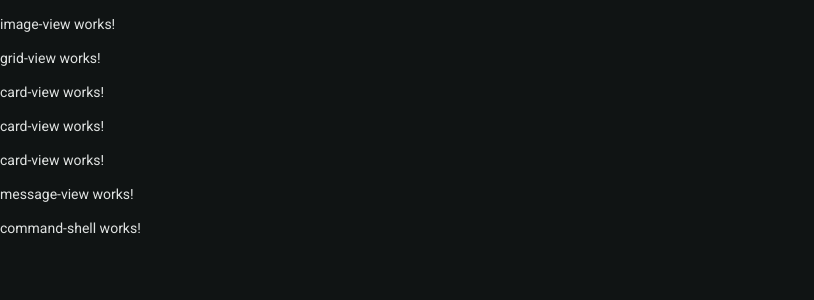
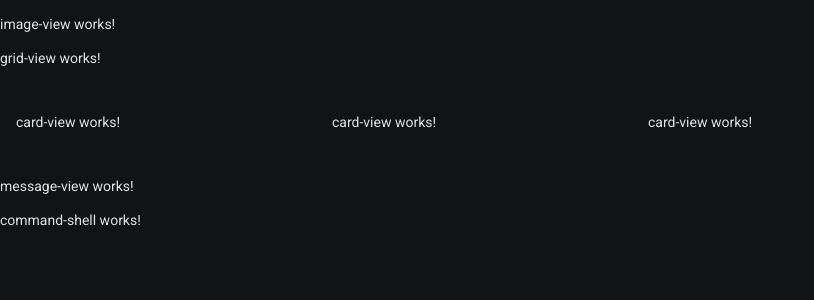
Before and after one commit to activesyntax/imperabook, an Angular app in the folder frontend/: page / in a window 1280 px wide. Shown: the top 300 px of the page, without its empty margins (0-814 px from the left). Built offline with nearby package versions, Linux system fonts and the light colour scheme.

Commit message:
grid-view displays childredn

```diff
--- a/frontend/src/app/layout/workspace/views/grid-view/grid-view.html
+++ b/frontend/src/app/layout/workspace/views/grid-view/grid-view.html
@@ -1,2 +1,4 @@
 <p>grid-view works!</p>
-<ng-content />
+<div class="responsive-grid">
+  <ng-content />
+</div>
--- a/frontend/src/app/layout/workspace/views/grid-view/grid-view.scss
+++ b/frontend/src/app/layout/workspace/views/grid-view/grid-view.scss
@@ -0,0 +1,6 @@
+.responsive-grid {
+  display: grid;
+  grid-template-columns: repeat(auto-fill, minmax(300px, 1fr));
+  gap: 16px;
+  padding: 16px;
+}
--- a/frontend/src/app/layout/workspace/views/grid-view/grid-view.ts
+++ b/frontend/src/app/layout/workspace/views/grid-view/grid-view.ts
@@ -1,9 +1,10 @@
 import { Component } from '@angular/core';
+import { MatGridListModule } from '@angular/material/grid-list';
 
 @Component({
   selector: 'app-grid-view',
-  imports: [],
+  imports: [MatGridListModule],
   templateUrl: './grid-view.html',
   styleUrl: './grid-view.scss',
 })
-export class GridView {}
+export class GridView { }
```
